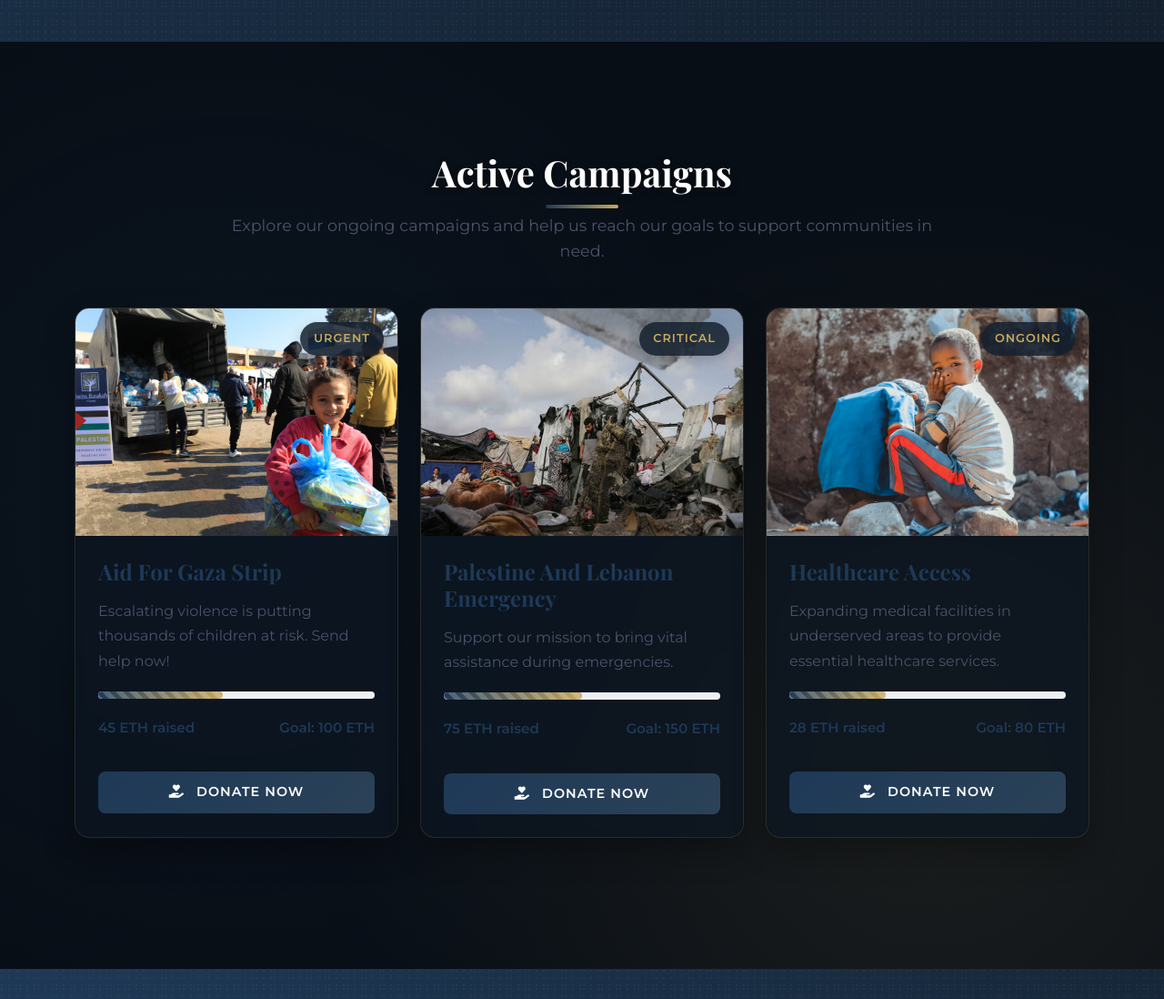
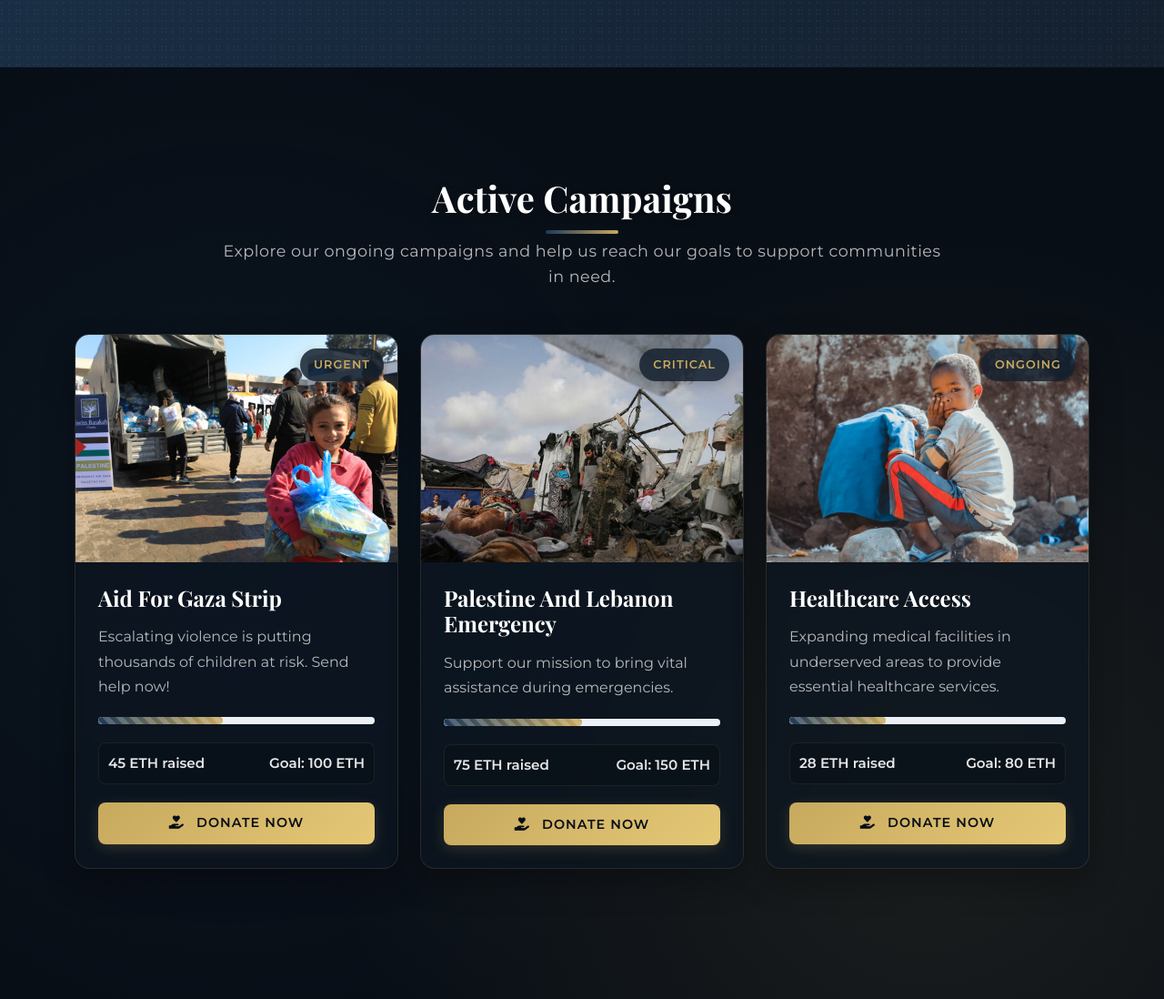
Before and after one commit to yaracyber/Badir, a Flask app: page / in a window 1280 px wide. Shown: the part 2760-3858 px from the top of the page at 91% size. Run offline with Flask 3, Linux system fonts and the light colour scheme; some libraries are stand-ins or nearby versions.

Commit message:
Improve the site's appearance with a darker theme and enhanced visuals
Update CSS to implement a darker theme with white text, gold accents, and subtle shadows.

Replit-Commit-Author: Agent
Replit-Commit-Session-Id: ef7892f4-4032-40d0-9159-4cc6e0c86c91
Replit-Commit-Screenshot-Url: https://storage.googleapis.com/screenshot-production-us-central1/5538cc59-1f78-4152-bb87-f1d94306d65e/553d32d8-c4dd-405c-b175-6ec44c0d8655.jpg

```diff
--- a/templates/index.html
+++ b/templates/index.html
@@ -393,9 +393,10 @@
     .section-subtitle {
         text-align: center;
         font-size: 1.1rem;
-        color: #4A536A;
+        color: rgba(255, 255, 255, 0.7);
         max-width: 800px;
         margin: -40px auto 0;
+        letter-spacing: 0.5px;
     }
 
     /* Blockchain Journey Section */
@@ -578,16 +579,17 @@
         font-size: 1.5rem;
         margin-bottom: 15px;
         font-weight: 700;
-        color: var(--color-deep-navy);
+        color: #ffffff;
         transition: all 0.3s ease;
     }
 
     .campaign-card:hover .campaign-title {
-        color: var(--color-gold);
+        color: var(--color-bright-gold);
+        text-shadow: 0 0 15px rgba(229, 200, 118, 0.3);
     }
 
     .campaign-description {
-        color: #4A536A;
+        color: rgba(255, 255, 255, 0.7);
         font-size: 1rem;
         line-height: 1.7;
         margin-bottom: 20px;
@@ -639,8 +641,12 @@
         justify-content: space-between;
         font-size: 0.95rem;
         font-weight: 600;
-        color: var(--color-deep-navy);
+        color: rgba(255, 255, 255, 0.9);
         margin-bottom: 20px;
+        padding: 10px;
+        border-radius: 8px;
+        background: rgba(8, 14, 22, 0.4);
+        border: 1px solid rgba(199, 169, 94, 0.1);
     }
 
     .campaign-button {
@@ -650,11 +656,31 @@
         letter-spacing: 1px;
         font-weight: 600;
         font-size: 0.9rem;
-        background: linear-gradient(135deg, var(--color-deep-navy), var(--color-navy));
+        background: linear-gradient(135deg, var(--color-gold), var(--color-bright-gold));
         border: none;
-        color: white;
+        color: var(--darkest-color);
         border-radius: 8px;
         transition: all 0.3s ease;
+        box-shadow: 0 4px 15px rgba(199, 169, 94, 0.2);
+        position: relative;
+        z-index: 1;
+        overflow: hidden;
+    }
+
+    .campaign-button::before {
+        content: '';
+        position: absolute;
+        top: 0;
+        left: -100%;
+        width: 100%;
+        height: 100%;
+        background: linear-gradient(90deg, transparent, rgba(255, 255, 255, 0.2), transparent);
+        transition: all 0.5s ease;
+        z-index: -1;
+    }
+
+    .campaign-button:hover::before {
+        left: 100%;
     }
 
     .campaign-button:hover {
```
